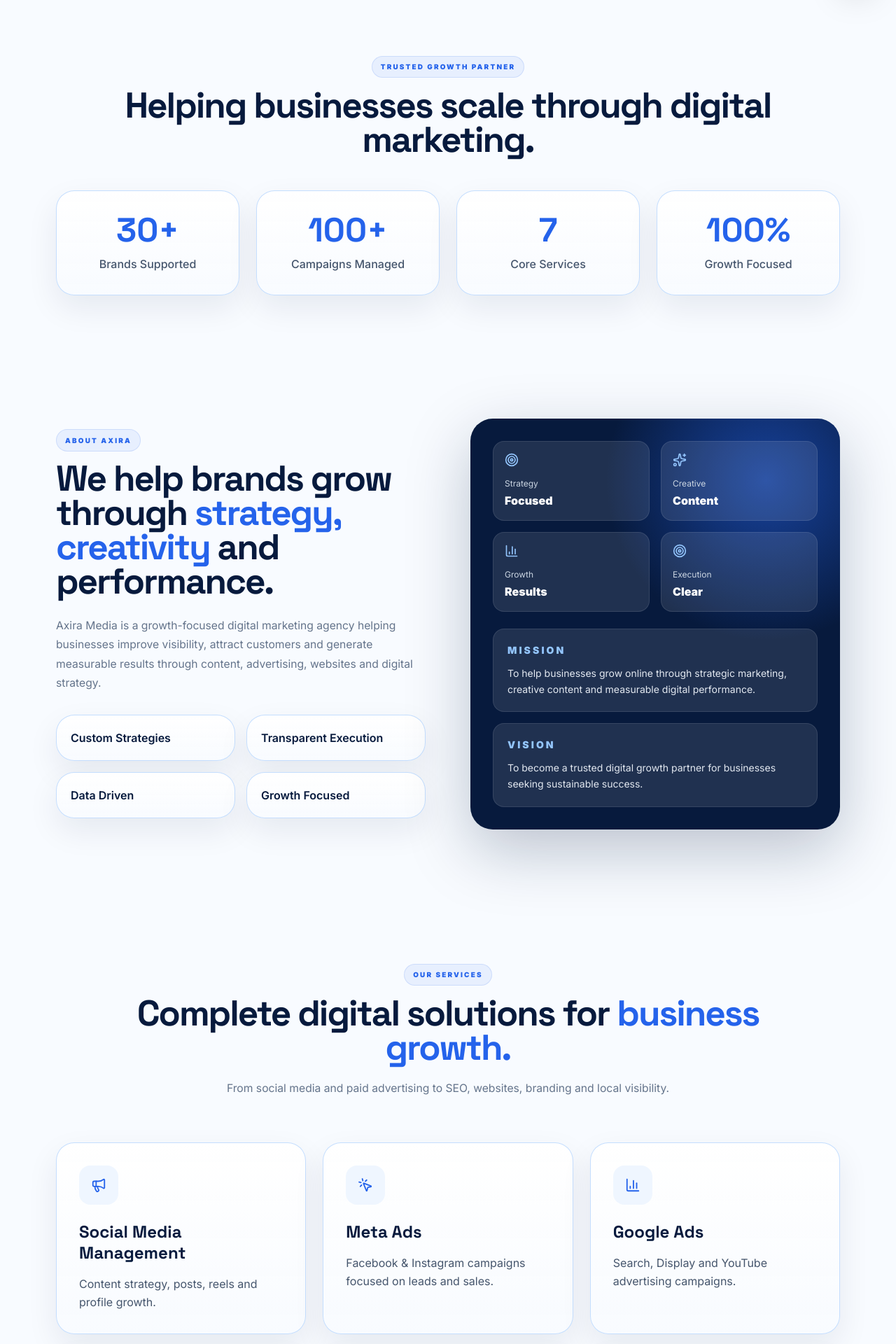
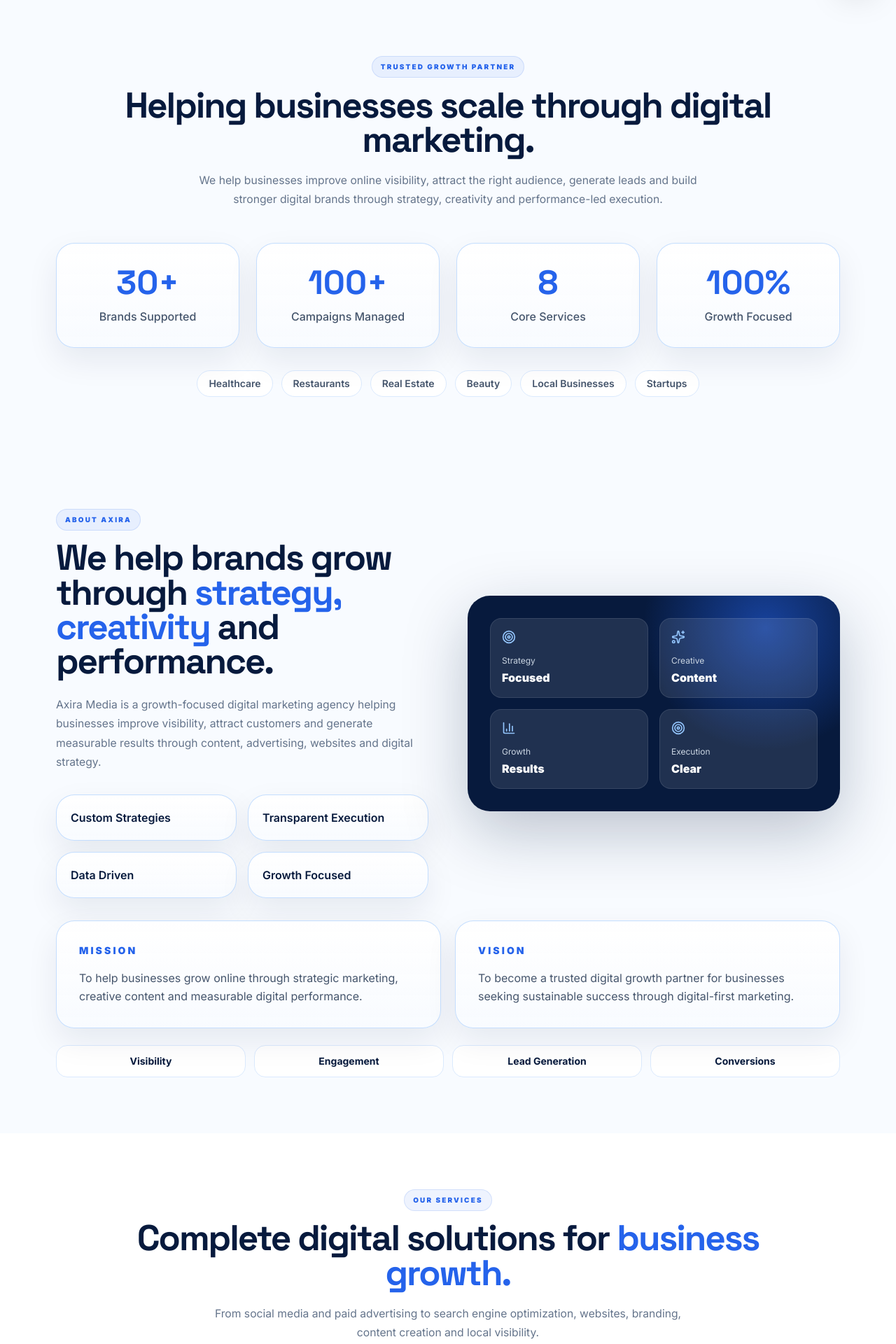
Before and after one commit to shubhampawarr/axira-media, a Next.js app: page / in a window 1280 px wide. Shown: the part 800-2720 px from the top of the page at 70% size. Built offline with nearby package versions, Linux system fonts and the light colour scheme.

Commit message:
Enhance homepage layout and visual hierarchy

```diff
--- a/app/page.tsx
+++ b/app/page.tsx
@@ -4,6 +4,7 @@
 import Stats from '@/components/Stats';
 import About from '@/components/About';
 import Services from '@/components/Services';
+import WhyBusinessesChoose from '@/components/WhyBusinessesChoose';
 import WhyChoose from '@/components/WhyChoose';
 import Process from '@/components/Process';
 import Portfolio from '@/components/Portfolio';
@@ -25,6 +26,8 @@
 
       <Services />
 
+      <WhyBusinessesChoose />
+
       <WhyChoose />
 
       <Process />
--- a/components/About.tsx
+++ b/components/About.tsx
@@ -5,18 +5,16 @@
 
 export default function About() {
   return (
-    <section id="about" className="py-24 px-6 bg-[#f8fbff]">
+    <section id="about" className="py-16 md:py-20 px-6 bg-[#f8fbff]">
       <div className="container-premium">
-        <div className="grid lg:grid-cols-2 gap-16 items-center">
+        <div className="grid lg:grid-cols-2 gap-10 lg:gap-14 items-center">
           <FadeUp>
             <p className="section-label">About Axira</p>
 
             <h2 className="section-title">
               We help brands grow through{' '}
-              <span className="text-[#2563eb]">
-                strategy, creativity
-              </span>{' '}
-              and performance.
+              <span className="text-[#2563eb]">strategy, creativity</span> and
+              performance.
             </h2>
 
             <p className="section-text mt-6">
@@ -27,13 +25,19 @@
             </p>
 
             <div className="mt-8 grid grid-cols-2 gap-4">
-              {['Custom Strategies', 'Transparent Execution', 'Data Driven', 'Growth Focused'].map(
-                (item) => (
-                  <div key={item} className="premium-card p-4 md:p-5 font-semibold text-[#071a3d]">
+              {[
+                'Custom Strategies',
+                'Transparent Execution',
+                'Data Driven',
+                'Growth Focused',
+              ].map((item) => (
+                <div
+                  key={item}
+                  className="premium-card p-4 md:p-5 font-semibold text-[#071a3d]"
+                >
                   {item}
                 </div>
-                )
-              )}
+              ))}
             </div>
           </FadeUp>
 
@@ -41,8 +45,7 @@
             <div className="relative rounded-[2rem] bg-[#071a3d] p-6 md:p-8 text-white overflow-hidden shadow-[0_30px_90px_rgba(7,26,61,0.25)]">
               <div className="absolute inset-0 bg-[radial-gradient(circle_at_80%_15%,rgba(37,99,235,0.55),transparent_35%)]" />
 
-              <div className="relative z-10">
-                <div className="grid grid-cols-2 gap-4 mb-6">
+              <div className="relative z-10 grid grid-cols-2 gap-4">
                 {[
                   { icon: Target, label: 'Strategy', value: 'Focused' },
                   { icon: Sparkles, label: 'Creative', value: 'Content' },
@@ -57,41 +60,59 @@
                       className="rounded-2xl border border-white/10 bg-white/10 p-4"
                     >
                       <Icon className="text-[#93c5fd]" size={20} />
+
                       <p className="mt-4 text-xs text-slate-300">
                         {item.label}
                       </p>
-                        <p className="mt-1 font-black">
-                          {item.value}
-                        </p>
+
+                      <p className="mt-1 font-black">{item.value}</p>
                     </div>
                   );
                 })}
               </div>
+            </div>
+          </FadeUp>
+        </div>
 
-                <div className="rounded-2xl border border-white/10 bg-white/10 p-5">
-                  <p className="text-sm font-black uppercase tracking-[0.22em] text-[#93c5fd]">
+        <div className="mt-8 grid md:grid-cols-2 gap-5">
+          <FadeUp delay={0.1}>
+            <div className="premium-card p-6 md:p-8 h-full">
+              <p className="text-sm font-black uppercase tracking-[0.22em] text-[#2563eb]">
                 Mission
               </p>
 
-                  <p className="mt-3 text-sm leading-relaxed text-slate-200">
+              <p className="mt-4 text-slate-600 leading-relaxed">
                 To help businesses grow online through strategic marketing,
                 creative content and measurable digital performance.
               </p>
             </div>
+          </FadeUp>
 
-                <div className="mt-4 rounded-2xl border border-white/10 bg-white/10 p-5">
-                  <p className="text-sm font-black uppercase tracking-[0.22em] text-[#93c5fd]">
+          <FadeUp delay={0.18}>
+            <div className="premium-card p-6 md:p-8 h-full">
+              <p className="text-sm font-black uppercase tracking-[0.22em] text-[#2563eb]">
                 Vision
               </p>
 
-                  <p className="mt-3 text-sm leading-relaxed text-slate-200">
+              <p className="mt-4 text-slate-600 leading-relaxed">
                 To become a trusted digital growth partner for businesses
-                    seeking sustainable success.
+                seeking sustainable success through digital-first marketing.
               </p>
             </div>
+          </FadeUp>
         </div>
+
+        <div className="mt-6 grid grid-cols-2 md:grid-cols-4 gap-3">
+          {['Visibility', 'Engagement', 'Lead Generation', 'Conversions'].map(
+            (item) => (
+              <div
+                key={item}
+                className="rounded-2xl border border-[#dbeafe] bg-white px-4 py-3 text-center text-sm font-bold text-[#071a3d]"
+              >
+                {item}
               </div>
-          </FadeUp>
+            )
+          )}
         </div>
       </div>
     </section>
--- a/components/Portfolio.tsx
+++ b/components/Portfolio.tsx
@@ -2,29 +2,46 @@
 
 import Link from 'next/link';
 import FadeUp from './FadeUp';
-import { ArrowUpRight, Play } from 'lucide-react';
+import {
+  HeartPulse,
+  Utensils,
+  Home,
+  Sparkles,
+  Store,
+  Rocket,
+  ArrowRight,
+} from 'lucide-react';
 
-const featuredProjects = [
+const industries = [
   {
-    client: 'AF Care Physio',
-    industry: 'Healthcare',
-    service: 'Social Media Marketing',
-    video:
-      'https://res.cloudinary.com/dir7hugvf/video/upload/q_auto/f_auto/v1780390002/af_care_gnbso3.mp4',
+    title: 'Healthcare',
+    icon: HeartPulse,
+    desc: 'Clinics, wellness brands and healthcare service providers.',
   },
   {
-    client: 'Basyl Cafe Vapi',
-    industry: 'Cafe / Food & Beverage',
-    service: 'Social Media Reels',
-    video:
-      'https://res.cloudinary.com/dir7hugvf/video/upload/q_auto/f_auto/v1780389962/basyl-cafe-vapi_m5ccac.mp4',
+    title: 'Restaurants & Cafes',
+    icon: Utensils,
+    desc: 'Food brands, cafes, restaurants and hospitality businesses.',
   },
   {
-    client: 'Kraft Associate Interior',
-    industry: 'Interior Design',
-    service: 'Brand Video Creation',
-    video:
-      'https://res.cloudinary.com/dir7hugvf/video/upload/q_auto/f_auto/v1780389960/kraft-assosiate-interior_meakta.mp4',
+    title: 'Interior & Real Estate',
+    icon: Home,
+    desc: 'Interior studios, property brands and space-focused businesses.',
+  },
+  {
+    title: 'Beauty & Lifestyle',
+    icon: Sparkles,
+    desc: 'Salons, beauty brands and lifestyle businesses.',
+  },
+  {
+    title: 'Local Businesses',
+    icon: Store,
+    desc: 'Local service providers looking to grow digitally.',
+  },
+  {
+    title: 'Startups & Growing Brands',
+    icon: Rocket,
+    desc: 'Early-stage businesses building digital visibility.',
   },
 ];
 
@@ -34,77 +51,53 @@
       <div className="container-premium">
         <FadeUp>
           <div className="text-center mb-16">
-            <p className="section-label">Selected Work</p>
+            <p className="section-label">Industries We Worked With</p>
 
             <h2 className="section-title max-w-4xl mx-auto">
-              Real client work across{' '}
-              <span className="text-[#2563eb]">industries.</span>
+              Experience across{' '}
+              <span className="text-[#2563eb]">
+                multiple business sectors.
+              </span>
             </h2>
 
             <p className="section-text max-w-2xl mx-auto mt-5">
-              A preview of brand videos, social media creatives and marketing
-              content created for growing businesses.
+              Axira Media works with businesses across different industries,
+              creating digital strategies, campaigns and content based on each
+              brand’s audience and goals.
             </p>
           </div>
         </FadeUp>
 
-        <div className="grid md:grid-cols-3 gap-6">
-          {featuredProjects.map((project, index) => (
-            <FadeUp key={project.client} delay={index * 0.08}>
-              <article className="premium-card overflow-hidden h-full group bg-white">
-                <div className="relative aspect-[9/14] bg-[#071a3d] overflow-hidden">
-                  <video
-                    src={project.video}
-                    className="h-full w-full object-cover transition duration-500 group-hover:scale-105"
-                    muted
-                    loop
-                    playsInline
-                    controls
-                    preload="metadata"
-                  />
+        <div className="grid grid-cols-2 md:grid-cols-3 gap-4 md:gap-6">
+          {industries.map((industry, index) => {
+            const Icon = industry.icon;
 
-                  <div className="pointer-events-none absolute inset-0 bg-gradient-to-t from-[#071a3d]/70 via-transparent to-transparent" />
+            return (
+              <FadeUp key={industry.title} delay={index * 0.08}>
+                <div className="premium-card p-4 md:p-7 h-full">
+                  <div className="w-11 h-11 md:w-14 md:h-14 rounded-2xl bg-[#eff6ff] flex items-center justify-center mb-4 md:mb-6">
+                    <Icon className="text-[#2563eb]" size={22} />
+                  </div>
 
-                  <div className="pointer-events-none absolute top-4 left-4 right-4 flex items-start justify-between">
-                    <span className="rounded-full bg-white/90 border border-[#dbeafe] px-3 py-2 text-xs font-bold text-[#2563eb] backdrop-blur-md">
-                      {project.industry}
-                    </span>
+                  <h3 className="text-base md:text-2xl font-black text-[#071a3d] leading-tight">
+                    {industry.title}
+                  </h3>
 
-                    <span className="w-10 h-10 rounded-full bg-white/90 border border-[#dbeafe] flex items-center justify-center text-[#071a3d] backdrop-blur-md">
-                      <Play size={16} />
-                    </span>
-                  </div>
+                  <p className="mt-3 text-xs md:text-sm text-slate-600 leading-relaxed">
+                    {industry.desc}
+                  </p>
                 </div>
-
-                <div className="p-6">
-                  <div className="flex items-start justify-between gap-4">
-                    <div>
-                      <h4 className="text-xl font-black text-[#071a3d]">
-                        {project.client}
-                      </h4>
-
-                      <p className="mt-2 text-sm text-slate-600">
-                        {project.service}
-                      </p>
-                    </div>
-
-                    <ArrowUpRight
-                      className="text-[#2563eb] shrink-0"
-                      size={20}
-                    />
-                  </div>
-                </div>
-              </article>
-            </FadeUp>
-          ))}
+              </FadeUp>
+            );
+          })}
         </div>
 
         <div className="mt-12 text-center">
           <Link
             href="/portfolio"
-            className="inline-flex items-center justify-center rounded-2xl bg-[#071a3d] px-7 py-4 text-sm font-bold text-white transition hover:bg-[#0b2a5b] hover:scale-105"
+            className="inline-flex items-center justify-center gap-2 rounded-2xl bg-[#071a3d] px-7 py-4 text-sm font-bold text-white transition hover:bg-[#0b2a5b] hover:scale-105"
           >
-            View Full Portfolio
+            View Portfolio Work <ArrowRight size={18} />
           </Link>
         </div>
       </div>
--- a/components/Process.tsx
+++ b/components/Process.tsx
@@ -3,45 +3,70 @@
 import FadeUp from './FadeUp';
 
 const steps = [
-  { number: '01', title: 'Consultation', desc: 'Understanding goals and challenges.' },
-  { number: '02', title: 'Strategy', desc: 'Creating a customized roadmap.' },
-  { number: '03', title: 'Execution', desc: 'Launching campaigns and content.' },
-  { number: '04', title: 'Optimization', desc: 'Improving performance continuously.' },
-  { number: '05', title: 'Growth', desc: 'Scaling successful campaigns.' },
+  {
+    number: '01',
+    title: 'Discovery',
+    desc: 'We understand your business, audience, goals and current digital presence.',
+  },
+  {
+    number: '02',
+    title: 'Strategy',
+    desc: 'We create a clear marketing roadmap based on platforms, content and campaign goals.',
+  },
+  {
+    number: '03',
+    title: 'Execution',
+    desc: 'We launch creatives, campaigns, content and digital assets with a focused direction.',
+  },
+  {
+    number: '04',
+    title: 'Optimization',
+    desc: 'We track performance, improve weak points and refine campaigns for better results.',
+  },
+  {
+    number: '05',
+    title: 'Growth',
+    desc: 'We scale what works and keep improving visibility, engagement and conversions.',
+  },
 ];
 
 export default function Process() {
   return (
-    <section className="py-24 px-6 bg-[#f8fbff]">
+    <section className="py-16 md:py-20 px-6 bg-white">
       <div className="container-premium">
         <FadeUp>
-          <div className="text-center mb-14 md:mb-16">
+          <div className="text-center mb-12 md:mb-16">
             <p className="section-label">Our Process</p>
 
             <h2 className="section-title max-w-5xl mx-auto">
-              A proven framework for business growth.
+              A clear framework from strategy to scalable growth.
             </h2>
+
+            <p className="section-text max-w-3xl mx-auto mt-5">
+              Every project follows a structured process so campaigns are not
+              random — they are planned, executed, measured and improved.
+            </p>
           </div>
         </FadeUp>
 
         <div className="relative">
-          <div className="hidden md:block absolute top-[72px] left-[10%] right-[10%] h-px bg-[#bfdbfe]" />
+          <div className="hidden md:block absolute top-[4.5rem] left-[8%] right-[8%] h-px bg-[#bfdbfe]" />
 
-          <div className="grid grid-cols-1 md:grid-cols-5 gap-4 md:gap-5 relative z-10">
+          <div className="grid grid-cols-1 md:grid-cols-5 gap-5 relative z-10">
             {steps.map((step, index) => (
               <FadeUp key={step.number} delay={index * 0.08}>
-                <div className="premium-card p-5 md:p-6 h-full text-center">
-                  <div className="mx-auto mb-4 flex h-14 w-14 items-center justify-center rounded-full bg-[#071a3d] text-white shadow-lg">
-                    <span className="text-sm font-black">
+                <div className="premium-card p-5 md:p-6 h-full text-center bg-white">
+                  <div className="mx-auto mb-5 flex h-16 w-16 items-center justify-center rounded-full bg-[#071a3d] text-white shadow-[0_15px_35px_rgba(7,26,61,0.25)]">
+                    <span className="text-lg font-black">
                       {step.number}
                     </span>
                   </div>
 
-                  <h3 className="text-base md:text-lg font-black text-[#071a3d]">
+                  <h3 className="text-lg md:text-xl font-black text-[#071a3d]">
                     {step.title}
                   </h3>
 
-                  <p className="mt-2 text-xs md:text-sm text-slate-600 leading-relaxed">
+                  <p className="mt-3 text-xs md:text-sm text-slate-600 leading-relaxed">
                     {step.desc}
                   </p>
                 </div>
--- a/components/Services.tsx
+++ b/components/Services.tsx
@@ -8,6 +8,7 @@
   Palette,
   MapPin,
   BarChart3,
+  Clapperboard,
 } from 'lucide-react';
 import FadeUp from './FadeUp';
 
@@ -28,7 +29,7 @@
     desc: 'Search, Display and YouTube advertising campaigns.',
   },
   {
-    title: 'SEO Optimization',
+    title: 'Search Engine Optimization',
     icon: Search,
     desc: 'Improve rankings, traffic and online visibility.',
   },
@@ -45,48 +46,52 @@
   {
     title: 'Google Business Listing',
     icon: MapPin,
-    desc: 'Local SEO and Google Maps visibility optimization.',
+    desc: 'Local search visibility and Google Maps optimization.',
+  },
+  {
+    title: 'Content Creation',
+    icon: Clapperboard,
+    desc: 'Reels, campaign creatives and visual content for digital platforms.',
   },
 ];
 
 export default function Services() {
   return (
-    <section id="services" className="py-24 px-6 bg-[#f8fbff]">
+    <section id="services" className="py-16 md:py-20 px-6 bg-white">
       <div className="container-premium">
         <FadeUp>
-          <div className="text-center mb-12 md:mb-16">
+          <div className="text-center mb-10 md:mb-12">
             <p className="section-label">Our Services</p>
 
             <h2 className="section-title max-w-4xl mx-auto">
               Complete digital solutions for{' '}
-              <span className="text-[#2563eb]">
-                business growth.
-              </span>
+              <span className="text-[#2563eb]">business growth.</span>
             </h2>
 
             <p className="section-text max-w-2xl mx-auto mt-5">
-              From social media and paid advertising to SEO, websites,
-              branding and local visibility.
+              From social media and paid advertising to search engine
+              optimization, websites, branding, content creation and local
+              visibility.
             </p>
           </div>
         </FadeUp>
 
-        <div className="grid grid-cols-2 md:grid-cols-2 xl:grid-cols-3 gap-4 md:gap-6">
+        <div className="grid grid-cols-2 xl:grid-cols-4 gap-4 md:gap-6">
           {services.map((service, index) => {
             const Icon = service.icon;
 
             return (
-              <FadeUp key={service.title} delay={index * 0.08}>
-                <div className="premium-card p-4 md:p-8 h-full">
-                  <div className="w-11 h-11 md:w-14 md:h-14 rounded-2xl bg-[#eff6ff] flex items-center justify-center mb-4 md:mb-6">
+              <FadeUp key={service.title} delay={index * 0.06}>
+                <div className="premium-card p-4 md:p-6 h-full">
+                  <div className="w-11 h-11 md:w-13 md:h-13 rounded-2xl bg-[#eff6ff] flex items-center justify-center mb-4 md:mb-5">
                     <Icon className="text-[#2563eb]" size={22} />
                   </div>
 
-                  <h3 className="text-base md:text-2xl font-bold mb-2 md:mb-4 text-[#071a3d] leading-tight">
+                  <h3 className="text-base md:text-xl font-bold mb-2 md:mb-3 text-[#071a3d] leading-tight">
                     {service.title}
                   </h3>
 
-                  <p className="text-xs md:text-base text-slate-600 leading-relaxed">
+                  <p className="text-xs md:text-sm text-slate-600 leading-relaxed">
                     {service.desc}
                   </p>
                 </div>
--- a/components/Stats.tsx
+++ b/components/Stats.tsx
@@ -1,54 +1,141 @@
+'use client';
+
+import { useEffect, useRef, useState } from 'react';
 import FadeUp from './FadeUp';
+
+function AnimatedNumber({
+  value,
+  suffix = '',
+}: {
+  value: number;
+  suffix?: string;
+}) {
+  const [count, setCount] = useState(0);
+  const ref = useRef<HTMLSpanElement | null>(null);
+  const [started, setStarted] = useState(false);
+
+  useEffect(() => {
+    const element = ref.current;
+
+    if (!element) return;
+
+    const observer = new IntersectionObserver(
+      ([entry]) => {
+        if (entry.isIntersecting && !started) {
+          setStarted(true);
+        }
+      },
+      { threshold: 0.4 }
+    );
+
+    observer.observe(element);
+
+    return () => observer.disconnect();
+  }, [started]);
+
+  useEffect(() => {
+    if (!started) return;
+
+    let start = 0;
+    const duration = 1200;
+    const increment = value / (duration / 16);
+
+    const timer = setInterval(() => {
+      start += increment;
+
+      if (start >= value) {
+        setCount(value);
+        clearInterval(timer);
+      } else {
+        setCount(Math.floor(start));
+      }
+    }, 16);
+
+    return () => clearInterval(timer);
+  }, [started, value]);
+
+  return (
+    <span ref={ref}>
+      {count}
+      {suffix}
+    </span>
+  );
+}
 
 export default function Stats() {
   const stats = [
     {
-      number: '30+',
+      number: 30,
+      suffix: '+',
       label: 'Brands Supported',
     },
     {
-      number: '100+',
+      number: 100,
+      suffix: '+',
       label: 'Campaigns Managed',
     },
     {
-      number: '7',
+      number: 8,
+      suffix: '',
       label: 'Core Services',
     },
     {
-      number: '100%',
+      number: 100,
+      suffix: '%',
       label: 'Growth Focused',
     },
   ];
 
   return (
-    <section className="py-20 px-6 bg-[#f8fbff]">
+    <section className="py-16 md:py-20 px-6 bg-[#f8fbff]">
       <div className="container-premium">
-        <div className="text-center mb-12">
-          <p className="section-label">
-            Trusted Growth Partner
+        <div className="text-center mb-10 md:mb-12">
+          <p className="section-label">Trusted Growth Partner</p>
+
+          <h2 className="section-title max-w-5xl mx-auto">
+            Helping businesses scale through digital marketing.
+          </h2>
+
+          <p className="section-text max-w-3xl mx-auto mt-5">
+            We help businesses improve online visibility, attract the right
+            audience, generate leads and build stronger digital brands through
+            strategy, creativity and performance-led execution.
           </p>
-
-          <h2 className="section-title">
-            Helping businesses scale through
-            digital marketing.
-          </h2>
         </div>
 
-        <div className="grid grid-cols-2 md:grid-cols-4 gap-6">
+        <div className="grid grid-cols-2 md:grid-cols-4 gap-4 md:gap-6">
           {stats.map((stat, index) => (
             <FadeUp key={stat.label} delay={index * 0.08}>
-              <div className="premium-card p-8 text-center h-full">
-                <h3 className="text-4xl md:text-5xl font-black text-[#2563eb]">
-                  {stat.number}
+              <div className="premium-card p-5 md:p-8 text-center h-full">
+                <h3 className="text-3xl md:text-5xl font-black text-[#2563eb]">
+                  <AnimatedNumber value={stat.number} suffix={stat.suffix} />
                 </h3>
 
-                <p className="mt-3 text-slate-600 font-medium">
+                <p className="mt-3 text-sm md:text-base text-slate-600 font-medium">
                   {stat.label}
                 </p>
               </div>
             </FadeUp>
           ))}
         </div>
+
+        <div className="mt-8 flex flex-wrap justify-center gap-3 text-xs md:text-sm font-semibold text-slate-600">
+          {[
+            'Healthcare',
+            'Restaurants',
+            'Real Estate',
+            'Beauty',
+            'Local Businesses',
+            'Startups',
+          ].map((item) => (
+            <span
+              key={item}
+              className="rounded-full border border-[#dbeafe] bg-white px-4 py-2"
+            >
+              {item}
+            </span>
+          ))}
+        </div>
       </div>
     </section>
   );
```
Also changed, not shown: components/Hero.tsx (+7 -8 lines), components/WhyBusinessesChoose.tsx (added, +71 -0 lines). Lines whose indentation alone changed are shown as unchanged.
